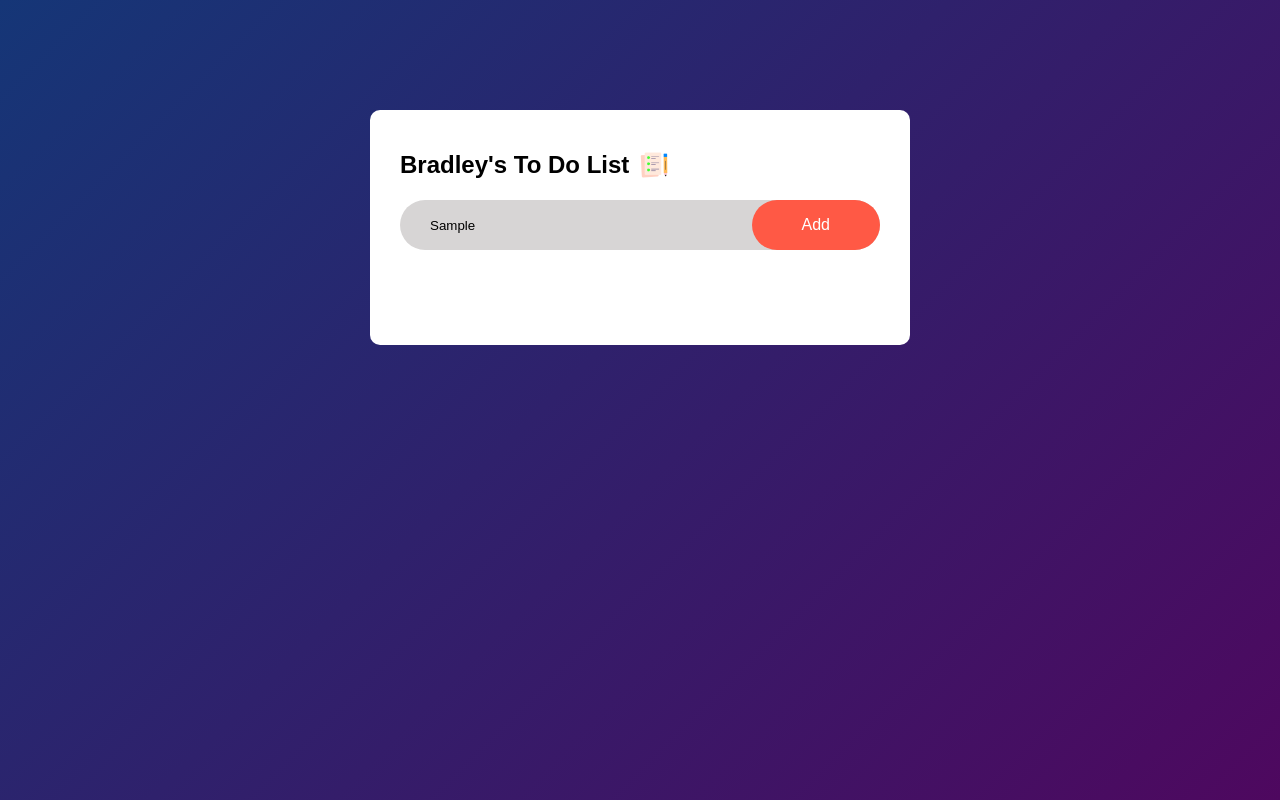
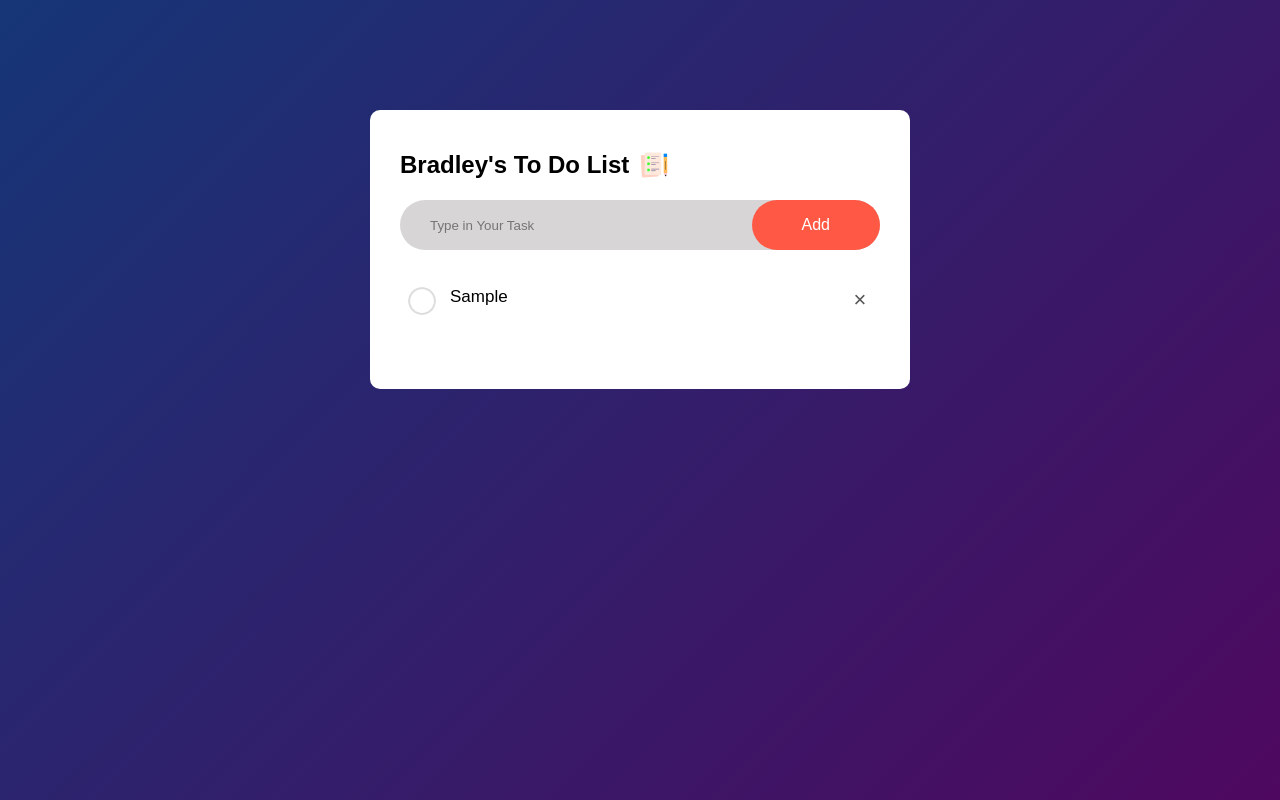
Before and after one commit to Bradley24798/practice_projects, a plain HTML site: page To_Do_List_App/index.html in a window 1280 px wide. Both pictures are taken after typing "Sample" into the empty fields and a click on the button "Add". Drawn offline with Linux system fonts and the light colour scheme.

Commit message:
Javascript file for the APP's functionality

```diff
--- a/To_Do_List_App/index.html
+++ b/To_Do_List_App/index.html
@@ -13,13 +13,13 @@
       <h2>Bradley's To Do List <img src="images/icon.png" alt="icon"></h2>
       <div class="Rows">
         <input type="text" id="Search_box" placeholder="Type in Your Task">
-        <button>Add</button>
+        <button onclick="AddTask()">Add</button>
       </div>
-      <!-- <ul class="Task_List">
-        <li class="checked">Task 1</li>
+      <ul id="Task_List">
+        <!-- <li class="checked">Task 1</li>
         <li>Task 2</li>
-        <li>Task 3</li>
-      </ul> -->
+        <li>Task 3</li> -->
+      </ul>
     </div>
   </div>
 <script src="script.js"></script>
--- a/To_Do_List_App/script.js
+++ b/To_Do_List_App/script.js
@@ -0,0 +1,37 @@
+const Search_box = document.getElementById("Search_box")
+const Task_List = document.getElementById("Task_List")
+
+function AddTask() {
+  if(Search_box.value === ''){
+    alert("Insert Input");
+  }
+  else{
+    let li = document.createElement("li");
+    li.innerHTML = Search_box.value;
+    Task_List.appendChild(li);
+    let span = document.createElement("span");
+    span.innerHTML = "\u00d7";
+    li.appendChild(span);
+  }
+  Search_box.value = '';
+  saveData();
+}
+Task_List.addEventListener("click", function(e){
+  if(e.target.tagName === "LI"){
+    e.target.classList.toggle("checked");
+    saveData();
+  }
+  else if(e.target.tagName === "SPAN"){
+    e.target.parentElement.remove();
+    saveData();
+  }
+}, false);
+
+function saveData(){
+  localStorage.setItem("data", Task_List.innerHTML);
+}
+
+function showTask(){
+  Task_List.innerHTML = localStorage.getItem("data");
+}
+showTask();
--- a/To_Do_List_App/style.css
+++ b/To_Do_List_App/style.css
@@ -91,3 +91,20 @@
 ul li.checked::before {
   background-image: url(images/checked.png);
 }
+
+ul li span {
+  position: absolute;
+  right: 0;
+  top: 5px;
+  width: 40px;
+  height: 40px;
+  font-size: 22px;
+  color: #555;
+  line-height: 40px;
+  text-align: center;
+  border-radius: 50%;
+}
+
+ul li span:hover{
+  background: #153677;
+}
```
